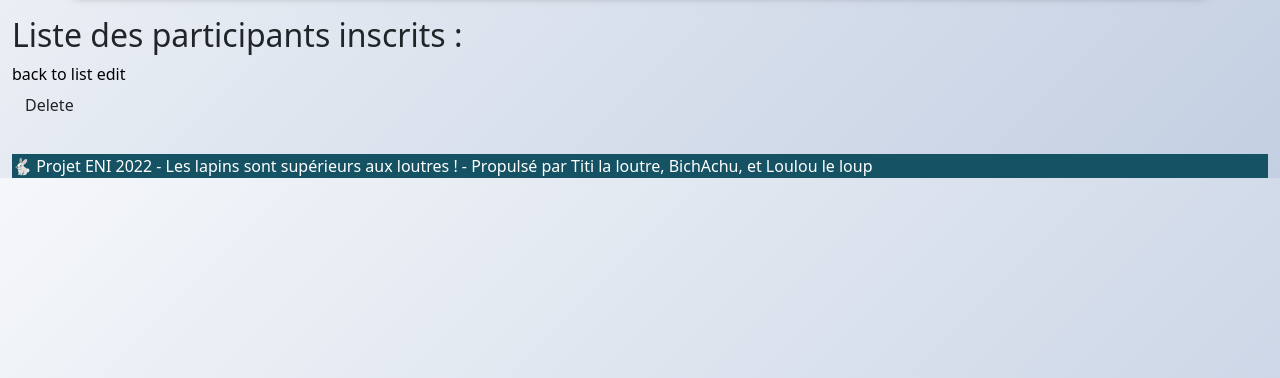
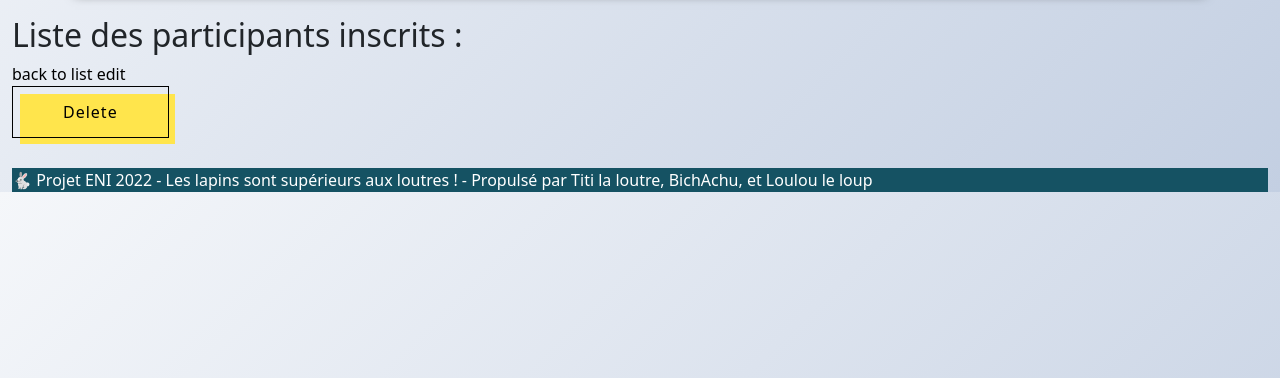
Before and after one commit to AlexandreLefay/sortir-gto-eni, a Symfony app: template templates/sortie/show.html.twig in a window 1280 px wide. Shown: the part 385-763 px from the top of the page. Run offline with Twig, Linux system fonts and the light colour scheme; the template is opened without the code that fills it, so the values that code supplies are empty; some libraries are stand-ins or nearby versions.

Commit message:
ajout class="button-52" au bouton dans le form delete

```diff
--- a/templates/sortie/_delete_form.html.twig
+++ b/templates/sortie/_delete_form.html.twig
@@ -1,4 +1,4 @@
 <form method="post" action="{{ path('app_sortie_delete', {'id': sortie.id}) }}" onsubmit="return confirm('Are you sure you want to delete this item?');">
     <input type="hidden" name="_token" value="{{ csrf_token('delete' ~ sortie.id) }}">
-    <button class="btn">Delete</button>
+    <button class="button-52">Delete</button>
 </form>
```
